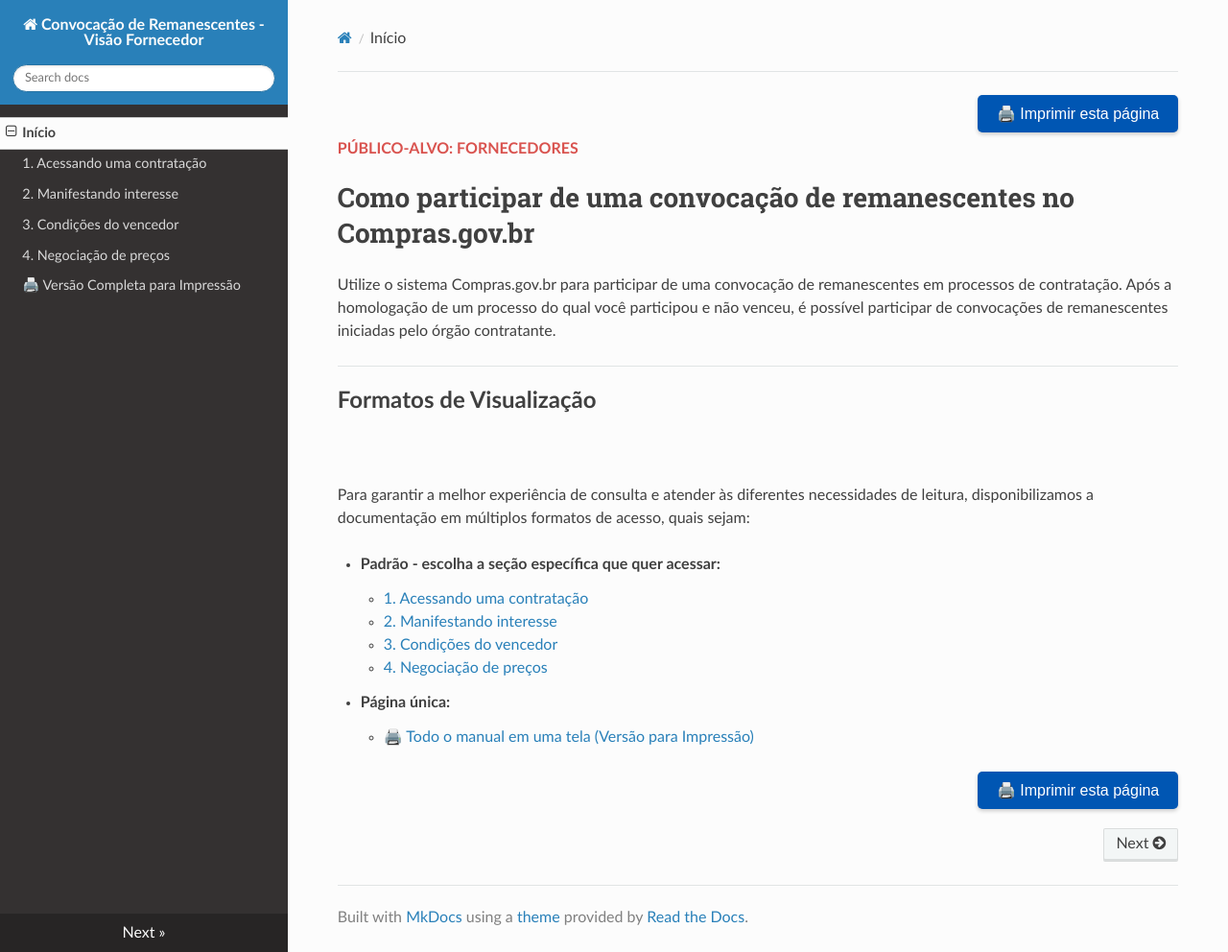
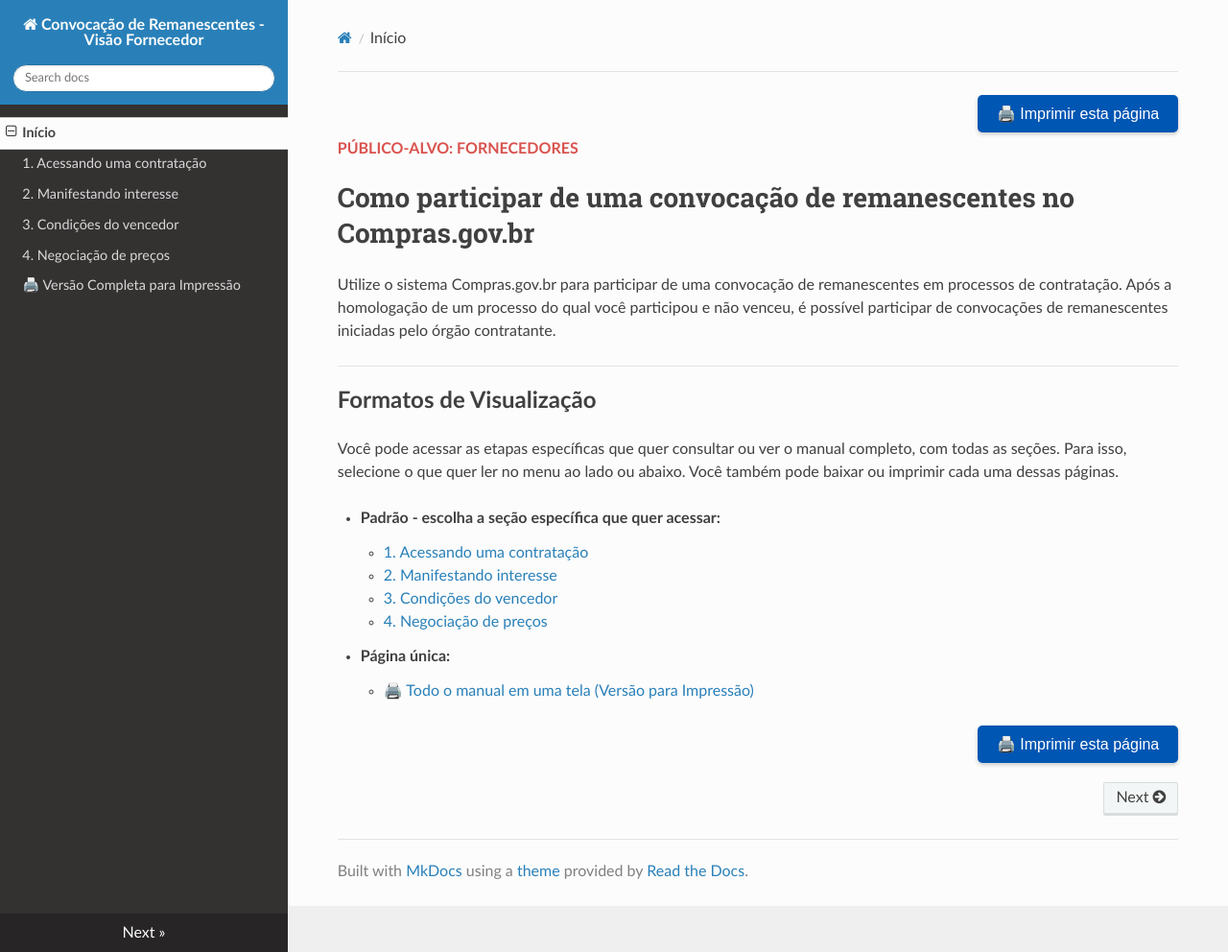
Before and after one commit to emilix10-bit/convocacao-de-remanescentes-fornecedor, an MkDocs documentation site: the page built from docs/index.md, in a window 1280 px wide and 992 px high. Shown: the whole window at 96% size. Built offline with MkDocs 1.6.1, drawn with Linux system fonts in a browser that asks for light colours; nearby versions of some CDN libraries.

Commit message:
Revise introduction for better user guidance
Updated the introduction section to improve clarity and accessibility of the documentation.

```diff
--- a/docs/index.md
+++ b/docs/index.md
@@ -14,9 +14,7 @@ Utilize o sistema Compras.gov.br para participar de uma convocação de remanesc
 
 <span style="font-size: 1.5em; font-weight: bold;">Formatos de Visualização</span>
 
-<br>
-
-Para garantir a melhor experiência de consulta e atender às diferentes necessidades de leitura, disponibilizamos a documentação em múltiplos formatos de acesso, quais sejam:
+Você pode acessar as etapas específicas que quer consultar ou ver o manual completo, com todas as seções. Para isso, selecione o que quer ler no menu ao lado ou abaixo. Você também pode baixar ou imprimir cada uma dessas páginas.
 
 * **Padrão - escolha a seção específica que quer acessar:**
     * [1. Acessando uma contratação](01-acessando-contratacao.md)
```
